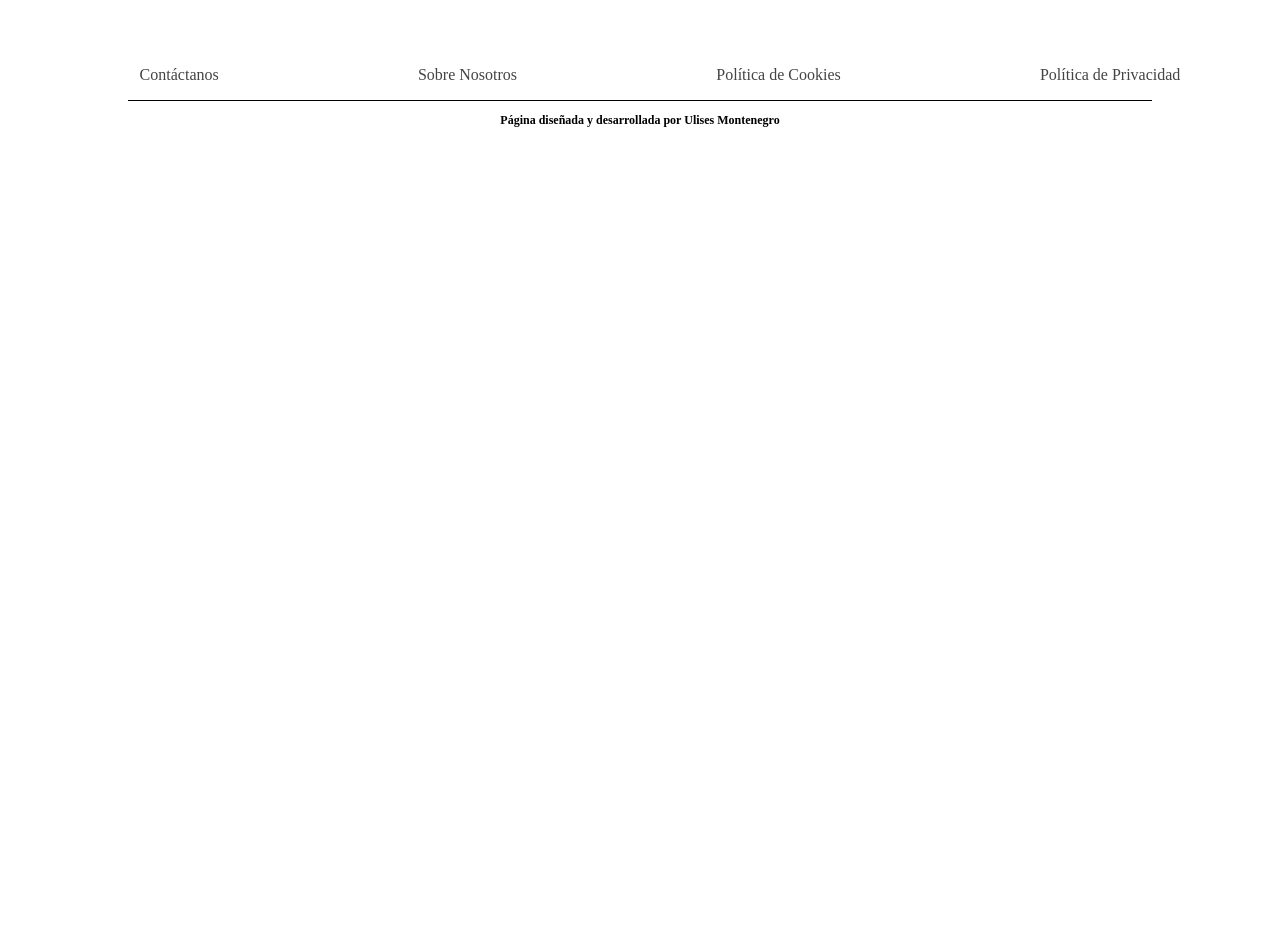
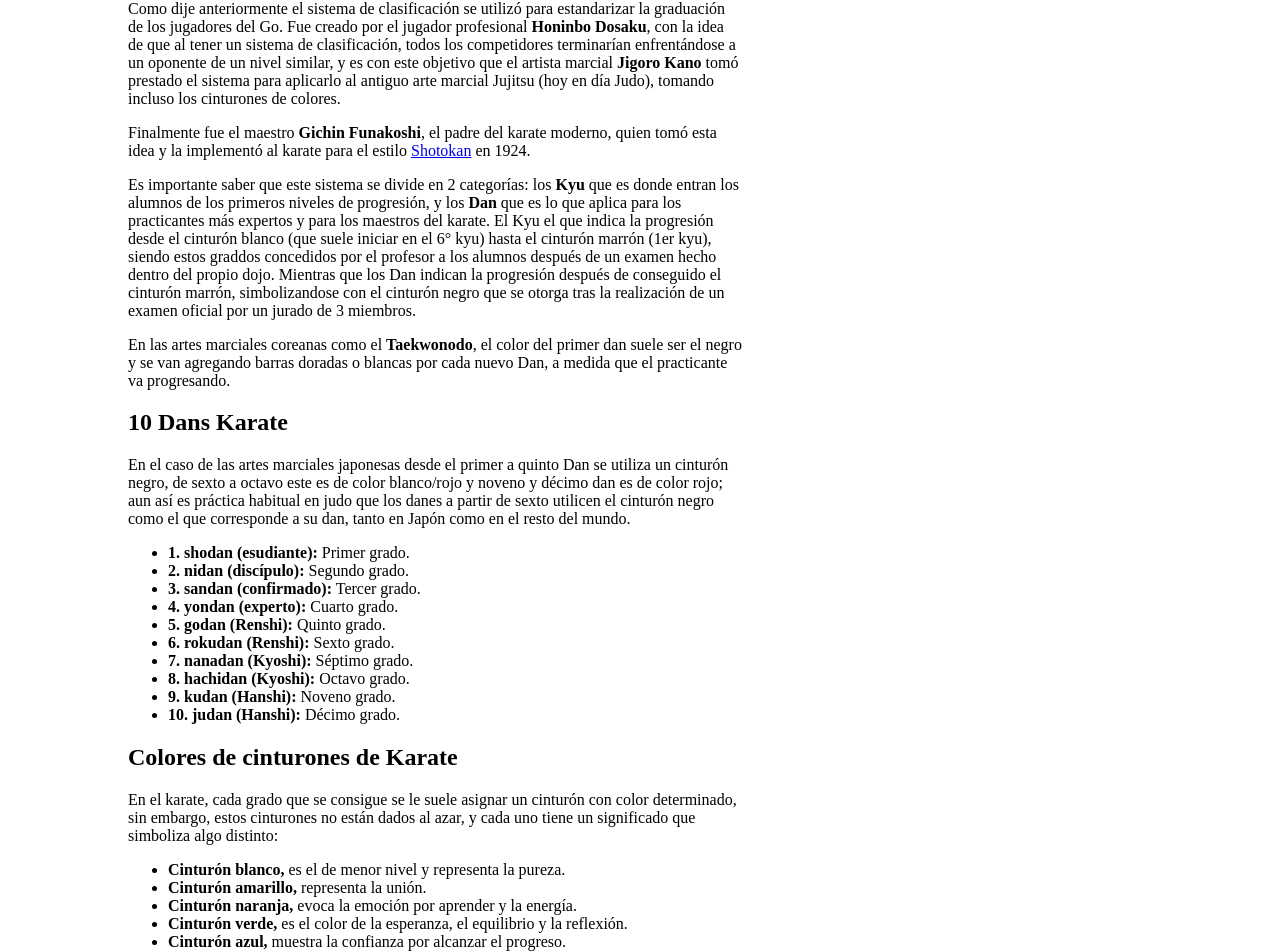
Before and after one commit to Ulise22/karate-info, a Next.js app: page /articulos/dans-karate in a window 1280 px wide. Shown: the part 958-1910 px from the top of the page. Before the commit the page ends 1098 px from the top, so only its background shows below. Built offline with nearby package versions, Linux system fonts and the light colour scheme; a web font is replaced by a local one.

Commit message:
dans-karate article done

```diff
--- a/src/app/articulos/(articles-list)/(0-10)/dans-karate/page.tsx
+++ b/src/app/articulos/(articles-list)/(0-10)/dans-karate/page.tsx
@@ -1,13 +1,44 @@
 import ArticlesHero from '@/components/ArticlesHero'
 import styles from '../../../article.module.css'
 import dans from '@/assets/articles-big/dans (2).jpg'
+import Link from 'next/link'
 
 export default function Dans () {
     return(
         <main className={styles.article}>
             <ArticlesHero title='Dans Karate' img={dans} />
             <section className={styles.article__container}>
-                <p>Dan es el nombre que reciben los diferentes niveles del sistema de graduación <b>Dankyuisei</b>, que en el contexto del karate habla de la jerarquía que reciben los practicantes de las artes marciales japonesas.</p>
+                <p>Dan es el nombre que reciben los diferentes niveles del sistema de graduación <b>Dankyuisei</b>, que originalmente se inventó para ser el estándar de graduación en el juego de mesa Go, y que con el tiempo se adaptó y fue adoptado por las artes marciales como el Judo o el Karate, para establecer un sistema de jerarquía en las artes marciales japonesas.</p>
+                <p>Como dije anteriormente el sistema de clasificación se utilizó para estandarizar la graduación de los jugadores del Go. Fue creado por el jugador profesional <b>Honinbo Dosaku</b>, con la idea de que al tener un sistema de clasificación, todos los competidores terminarían enfrentándose a un oponente de un nivel similar, y es con este objetivo que el artista marcial <b>Jigoro Kano</b> tomó prestado el sistema para aplicarlo al antiguo arte marcial Jujitsu (hoy en día Judo), tomando incluso los cinturones de colores.</p>
+                <p>Finalmente fue el maestro <b>Gichin Funakoshi</b>, el padre del karate moderno, quien tomó esta idea y la implementó al karate para el estilo <Link href='/estilos/karate-shotokan'>Shotokan</Link> en 1924.</p>
+                <p>Es importante saber que este sistema se divide en 2 categorías: los <b>Kyu</b> que es donde entran los alumnos de los primeros niveles de progresión, y los <b>Dan</b> que es lo que aplica para los practicantes más expertos y para los maestros del karate. El Kyu el que indica la progresión desde el cinturón blanco (que suele iniciar en el 6° kyu) hasta el cinturón marrón (1er kyu), siendo estos graddos concedidos por el profesor a los alumnos después de un examen hecho dentro del propio dojo. Mientras que los Dan indican la progresión después de conseguido el cinturón marrón, simbolizandose con el cinturón negro que se otorga tras la realización de un examen oficial por un jurado de 3 miembros.</p>
+                <p>En las artes marciales coreanas como el <b>Taekwonodo</b>, el color del primer dan suele ser el negro y se van agregando barras doradas o blancas por cada nuevo Dan, a medida que el practicante va progresando.</p>
+                <h2 className={styles.article__subtitle}>10 Dans Karate</h2>
+                <p>En el caso de las artes marciales japonesas desde el primer a quinto Dan se utiliza un cinturón negro, de sexto a octavo este es de color blanco/rojo y noveno y décimo dan es de color rojo; aun así es práctica habitual en judo que los danes a partir de sexto utilicen el cinturón negro como el que corresponde a su dan, tanto en Japón como en el resto del mundo.</p>
+                <ul>
+                    <li><b>1. shodan (esudiante):</b> Primer grado.</li>
+                    <li><b>2. nidan (discípulo):</b> Segundo grado.</li>
+                    <li><b>3. sandan (confirmado):</b> Tercer grado.</li>
+                    <li><b>4. yondan (experto):</b> Cuarto grado.</li>
+                    <li><b>5. godan (Renshi):</b> Quinto grado.</li>
+                    <li><b>6. rokudan (Renshi):</b> Sexto grado.</li>
+                    <li><b>7. nanadan (Kyoshi):</b> Séptimo grado.</li>
+                    <li><b>8. hachidan (Kyoshi):</b> Octavo grado.</li>
+                    <li><b>9. kudan (Hanshi):</b> Noveno grado.</li>
+                    <li><b>10. judan (Hanshi):</b> Décimo grado.</li>
+                </ul>
+                <h2 className={styles.article__subtitle}>Colores de cinturones de Karate</h2>
+                <p>En el karate, cada grado que se consigue se le suele asignar un cinturón con color determinado, sin embargo, estos cinturones no están dados al azar, y cada uno tiene un significado que simboliza algo distinto: </p>
+                <ul>
+                    <li><b>Cinturón blanco, </b>es el de menor nivel y representa la pureza.</li>
+                    <li><b>Cinturón amarillo, </b>representa la unión.</li>
+                    <li><b>Cinturón naranja, </b>evoca la emoción por aprender y la energía.</li>
+                    <li><b>Cinturón verde, </b>es el color de la esperanza, el equilibrio y la reflexión.</li>
+                    <li><b>Cinturón azul, </b>muestra la confianza por alcanzar el progreso.</li>
+                    <li><b>Cinturón marrón, </b>cuando obtengas este cinturón pasarás del sistema de los KYU al sistema de los Dan.</li>
+                    <li><b>Cinturón negro, </b>supone que has alcanzado los conocimientos necesarios.</li>
+                </ul>
+                <p>Pese a que el cinturón negro es el máximo al que se puede aspirar, este no supone el final de la práctica del karate, sino que por el contrario, una vez obtenido se puede continuar avanzando hasta alcanzar los Danes más altos.</p>
             </section>
         </main>
     )
```
